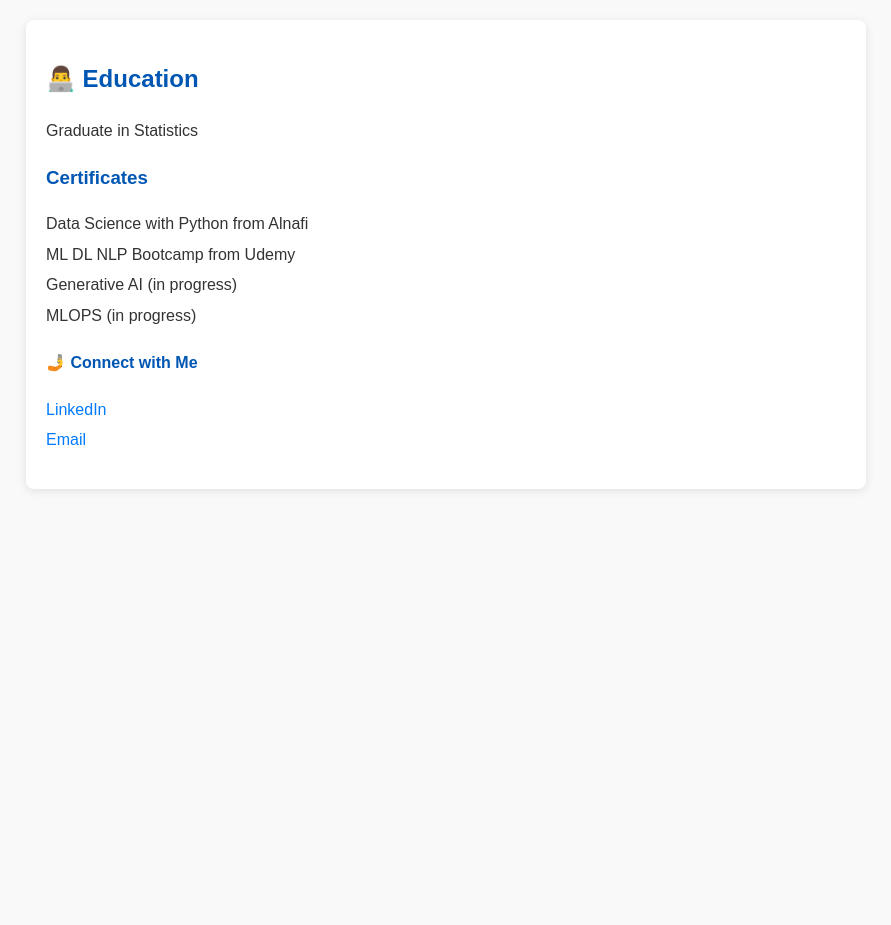
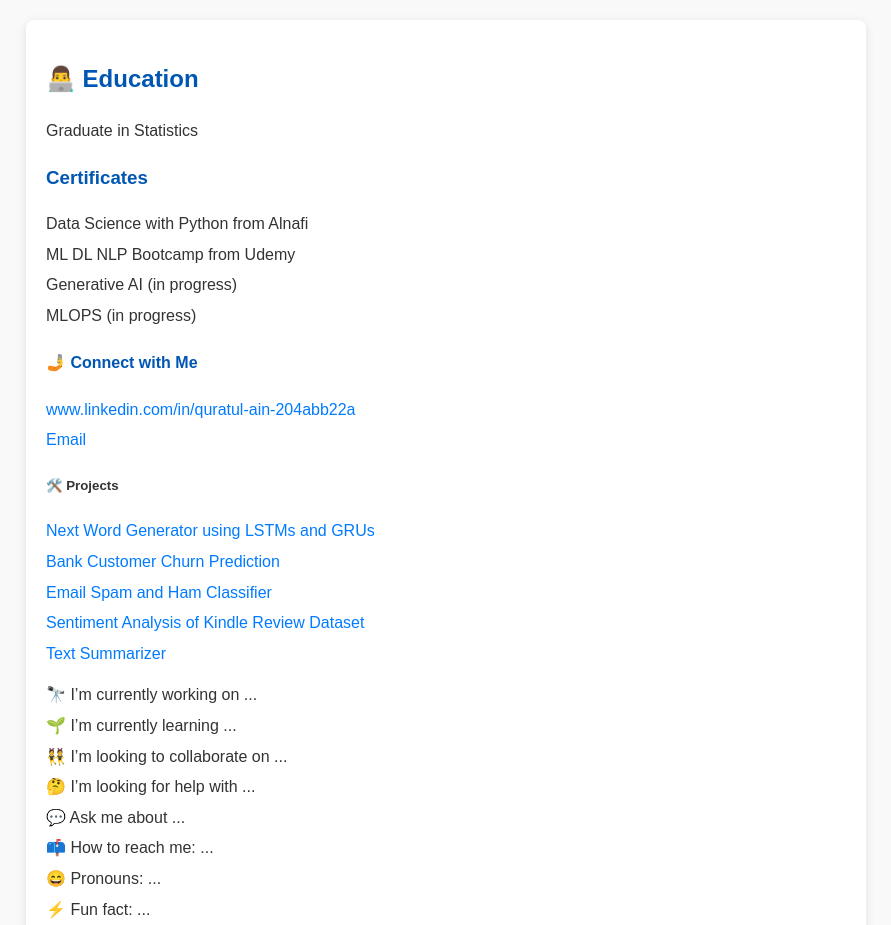
Before and after one commit to QuratulAin20/portfolio, a plain HTML site: page index.html in a window 1280 px wide. Shown: the top 925 px of the page, without its empty margins (194-1085 px from the left). Before the commit the page ends 800 px from the top, so only its background shows below. Drawn offline with Linux system fonts and the light colour scheme.

Commit message:
Update index.html

```diff
--- a/index.html
+++ b/index.html
@@ -3,7 +3,7 @@
 <head>
     <meta charset="UTF-8">
     <meta name="viewport" content="width=device-width, initial-scale=1.0">
-    <title>Profile</title>
+    <title>Quratul Ain</title>
     <style>
         body {
             font-family: Arial, sans-serif;
@@ -65,20 +65,27 @@
 
         <h4>🤳 Connect with Me</h4>
         <ul>
-            <li><a href="#" target="_blank">LinkedIn</a></li>
-            <li><a href="mailto:youremail@example.com">Email</a></li>
+            <li><a href="#" target="_blank">www.linkedin.com/in/quratul-ain-204abb22a</a></li>
+            <li><a href="mailto:qain_28@outlook.com">Email</a></li>
         </ul>
 
-        <!--
-        **github/portfolio** is a ✨ _special_ ✨ repository because its `README.md` (this file) appears on your GitHub profile.
-
-        <h5>Projects</h5>
+        <h5>🛠️ Projects</h5>
         <ul>
-            <li>Next Word Generator using LSTMs and GRUs</li>
-            <li>Bank Customer Churn Prediction</li>
-            <li>Email Spam and Ham Classifier</li>
-            <li>Sentiment Analysis of Kindle Review Dataset</li>
-            <li>Text Summarizer</li>
+            <li>
+                <a href="https://example.com/next-word-generator" target="_blank">Next Word Generator using LSTMs and GRUs</a>
+            </li>
+            <li>
+                <a href="https://example.com/bank-churn-prediction" target="_blank">Bank Customer Churn Prediction</a>
+            </li>
+            <li>
+                <a href="https://example.com/email-spam-classifier" target="_blank">Email Spam and Ham Classifier</a>
+            </li>
+            <li>
+                <a href="https://example.com/sentiment-analysis" target="_blank">Sentiment Analysis of Kindle Review Dataset</a>
+            </li>
+            <li>
+                <a href="https://example.com/text-summarizer" target="_blank">Text Summarizer</a>
+            </li>
         </ul>
 
         <ul>
```
